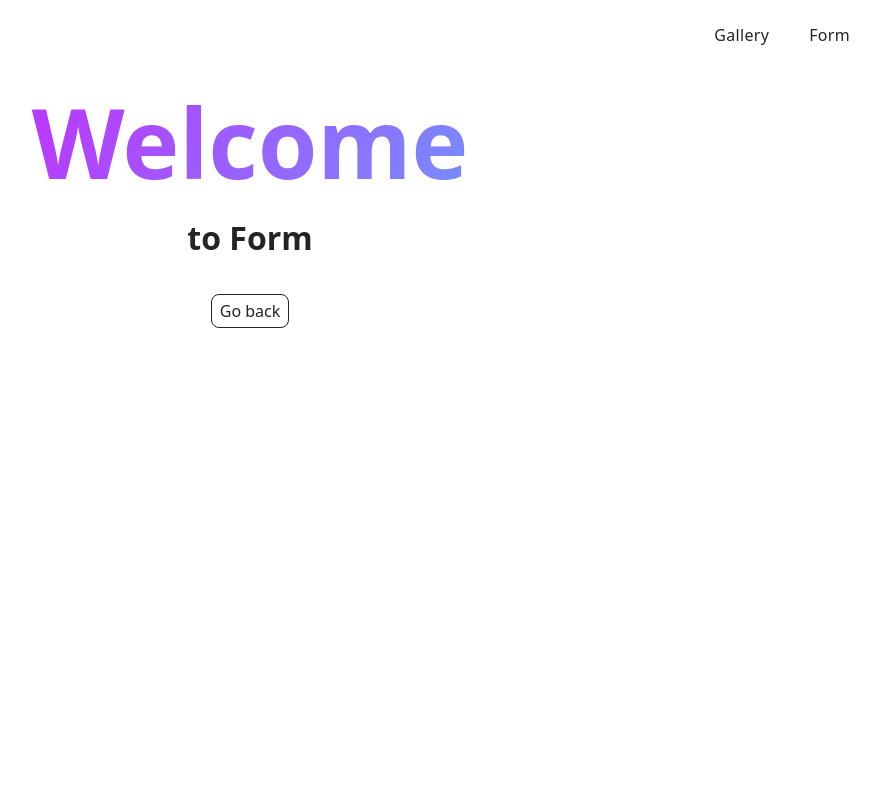
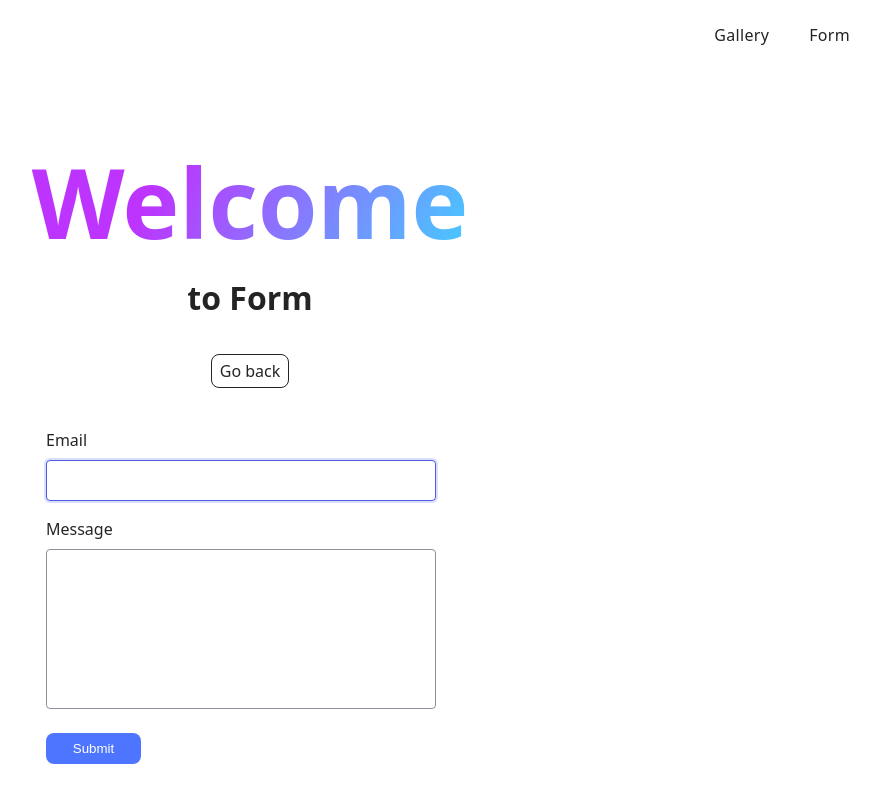
Before and after one commit to Roman-3005/goit-js-hw-09, a website built with Vite: page src/2-form.html in a window 1280 px wide. Shown: the whole page, without its empty margins (390-1270 px from the left). Built offline with nearby package versions, Linux system fonts and the light colour scheme.

Commit message:
add markup task-2

```diff
--- a/src/2-form.html
+++ b/src/2-form.html
@@ -21,6 +21,18 @@
         </h1>
         <a class="back-link" href="./index.html">Go back</a>
       </div>
+
+      <form class="feedback-form" autocomplete="off">
+        <label>
+          Email
+          <input type="email" name="email" autofocus />
+        </label>
+        <label>
+          Message
+          <textarea name="message" rows="8"></textarea>
+        </label>
+        <button type="submit">Submit</button>
+      </form>
     </main>
 
     <script type="module" src="./js/2-form.js"></script>
--- a/src/css/styles.css
+++ b/src/css/styles.css
@@ -17,35 +17,7 @@
 @import url('./back-link.css');
 @import url('./footer.css');
 
-/* .gallery {
-  max-width: 1128px;
-  padding: 24px 0;
-  margin: 0 auto;
-
-  display: flex;
-  flex-wrap: wrap;
-  justify-content: center;
-
-  gap: 24px;
-
-  flex-basis: calc((100% - 48px) / 2);
-
-  overflow: hidden;
-}
-
-.gallery-item {
-  list-style-type: none;
-}
-
-.gallery-image {
-  max-width: 360px;
-  transition: transform 250ms cubic-bezier(0.4, 0, 0.2, 1);
-}
-
-.gallery-image:hover {
-  transform: scale(1.05);
-} */
-
+/* #region Gallery */
 .gallery {
   max-width: 1128px;
   padding: 24px 0;
@@ -72,3 +44,116 @@
 .gallery-image:hover {
   transform: scale(1.05);
 }
+/* #endregion Gallery */
+
+/* #region Feedback */
+/* Основний контейнер сторінки */
+main {
+  display: flex;
+  flex-direction: column;
+  align-items: center;
+  gap: 40px;
+  padding: 60px 0;
+}
+
+/* Форма */
+.feedback-form {
+  /* display: flex;
+  flex-direction: column;
+  align-items: center; Центруємо форму
+  gap: 24px;
+  width: 408px;
+  padding: 32px;
+  background: #fff;
+  border-radius: 8px;
+  box-shadow: 0 1px 4px rgba(0, 0, 0, 0.08); */
+
+  display: flex;
+  align-items: flex-start;
+  justify-content: flex-start;
+  flex-direction: column;
+  gap: 16px;
+
+  border-radius: 8px;
+  /* padding: 24px; */
+  width: 408px;
+  height: 296px;
+
+  background: #fff;
+}
+
+/* Лейбл */
+.feedback-form label {
+  /* display: flex;
+  flex-direction: column;
+  align-items: flex-start; Текст лейбла ліворуч
+  width: 100%;
+  gap: 8px;
+  font-size: 14px;
+  color: #2e2f42; */
+
+  display: flex;
+  align-items: flex-start;
+  justify-content: flex-start;
+  flex-direction: column;
+  gap: 8px;
+
+  width: 360px;
+  height: 192px;
+}
+
+/* Текст всередині label */
+.feedback-form .label-text {
+  display: block;
+}
+
+.feedback-form input,
+.feedback-form textarea {
+  width: 100%; /* займе всю ширину label */
+  max-width: 360px; /* обмеження по макету */
+  padding: 10px 14px;
+  border: 1px solid #8e8f99;
+  border-radius: 4px;
+  font-size: 14px;
+  font-family: inherit;
+  outline: none;
+  resize: none;
+  transition: border-color 250ms ease, box-shadow 250ms ease;
+  /* align-self: center;  прибираємо */
+  text-align: left;
+}
+
+/* hover */
+.feedback-form input:hover,
+.feedback-form textarea:hover {
+  border-color: #000;
+}
+
+/* focus */
+.feedback-form input:focus,
+.feedback-form textarea:focus {
+  border-color: #4d5ae5;
+  box-shadow: 0 0 0 2px rgba(77, 90, 229, 0.2);
+}
+
+/* Кнопка Submit */
+.feedback-form button {
+  width: 95px;
+  height: 40px;
+  padding: 8px 16px;
+  background: #4e75ff;
+  color: #fff;
+  border: none;
+  border-radius: 8px;
+  cursor: pointer;
+  transition: background 0.3s ease;
+  align-self: flex-start; /* кнопка зліва */
+  margin-top: 8px;
+}
+
+/* hover кнопки */
+.feedback-form button:hover {
+  background: #6c8cff;
+}
+
+/* #endregion Feedback */
```
